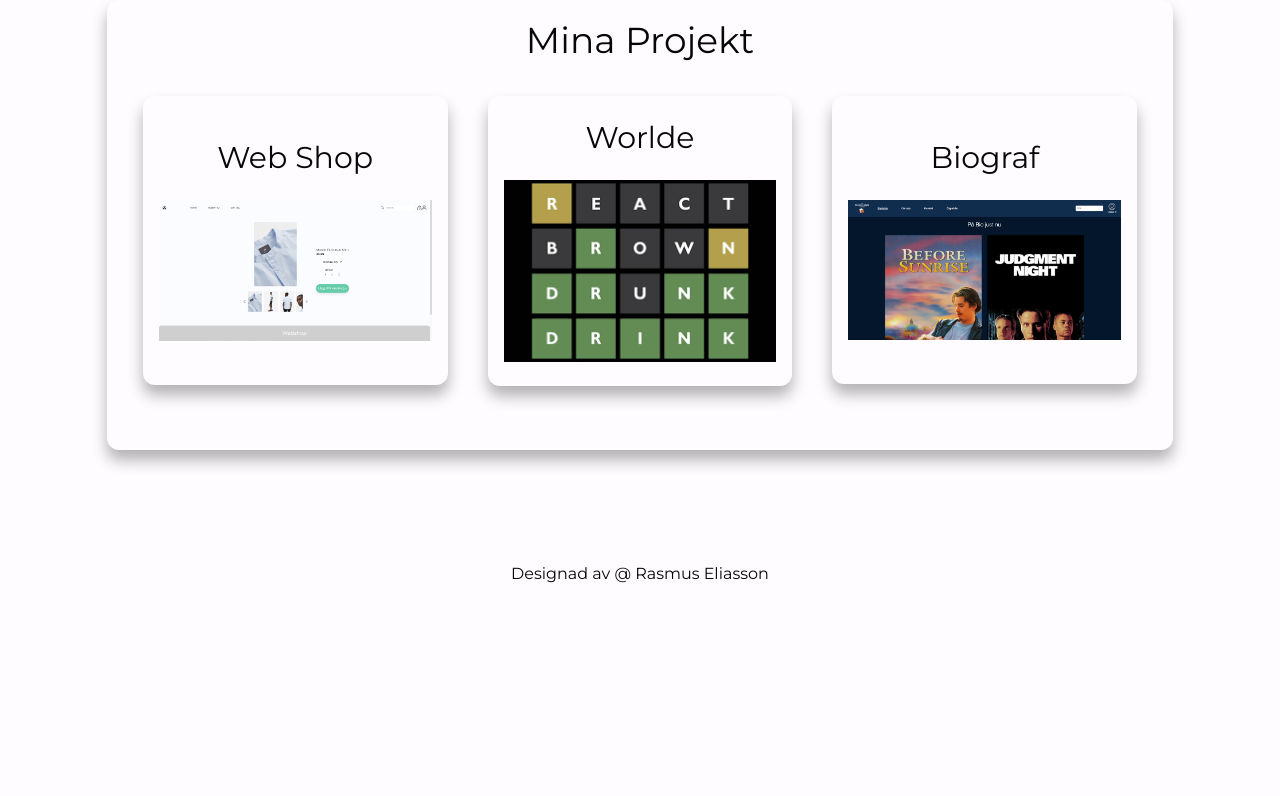
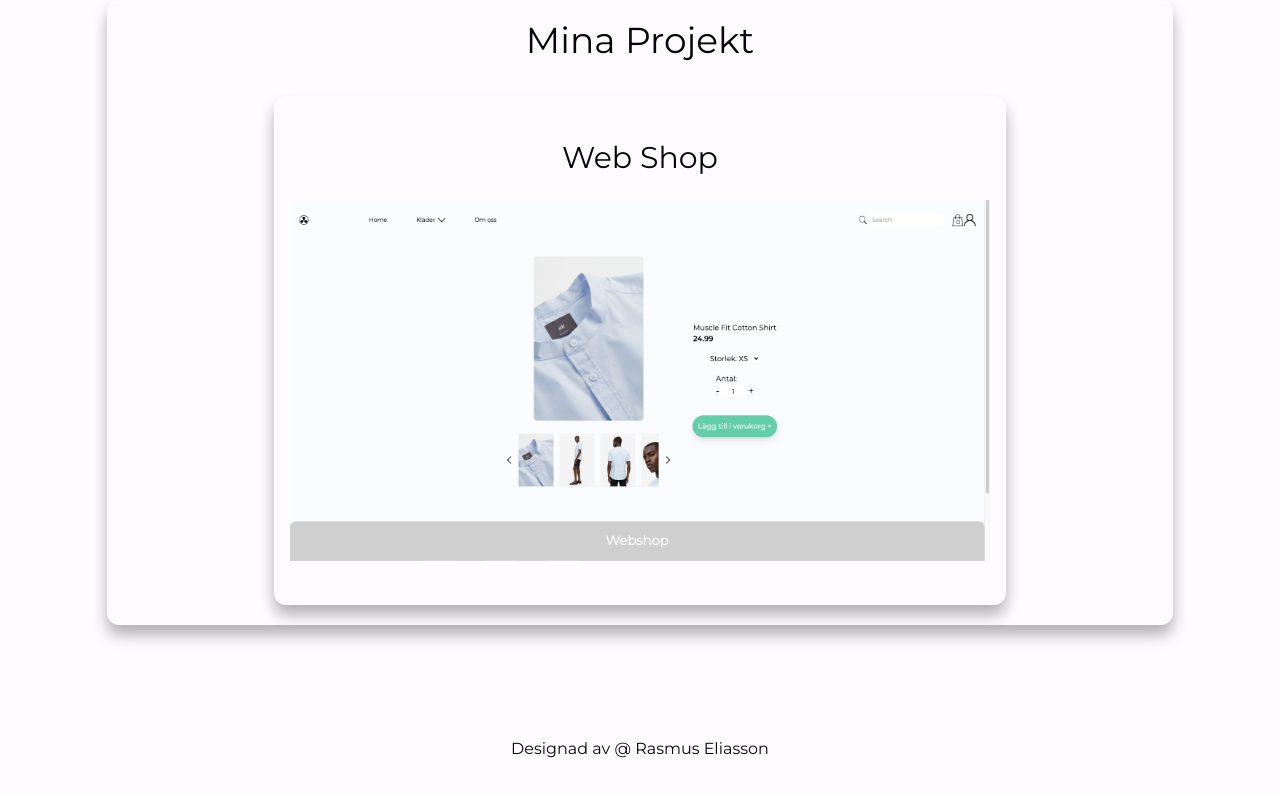
Before and after one commit to Rasmus3liasson/rasmus-portfolio, a Next.js app: page /components/Containers/Projects in a window 1280 px wide. Shown: the top 796 px of the page. Built offline with nearby package versions, Linux system fonts and the light colour scheme.

Commit message:
Refactor to utils function for project, and removed project to insert new ones

```diff
--- a/src/app/components/Containers/Projects/Cinema.tsx
+++ /dev/null
@@ -1,46 +0,0 @@
-import Image from "next/image";
-import Link from "next/link";
-import React from "react";
-
-export default function Cinema() {
-  return (
-    <section className="container container-scroll h-auto flex items-center justify-center w-full -mt-10 lg:mt-0">
-      <div className="w-full flex items-center flex-col justify-center relative group py-6">
-        <p className="text-3xl mb-6">Biograf</p>
-        <div>
-          <Image
-            src={"/cinema-image.png"}
-            alt="project of a cinema booking site"
-            width={700}
-            height={700}
-            className="hover:opacity-75"
-          />
-
-          <Link href="https://lulenorthernlightcinema.netlify.app">
-            <div className="absolute content-scroll inset-0 opacity-0 bg-colors-inputField group-hover:opacity-90 duration-200 flex flex-col py-2 text-colors-black rounded-lg">
-              <div className="mx-6">
-                <div>
-                  <article className="font-semibold">
-                    Detta är en biograf sida som jag bidragit till i ett
-                    gruppprojekt under min utbildning har byggt där man kan boka
-                    en film samt göra en platsbokning utav stolar som man vill
-                    boka för enskilt film tillfälle
-                  </article>
-                </div>
-                <div className="flex-flex-col items-start mt-5">
-                  <p className="overflow-hidden font-semibold">Tekniker:</p>
-                  <ul className="flex flex-col items-start justify-start">
-                    <li> ● Next (pages router)</li>
-                    <li> ● MongoDb Atlas</li>
-                    <li> ● Sass</li>
-                    <li> ● TypeScript</li>
-                  </ul>
-                </div>
-              </div>
-            </div>
-          </Link>
-        </div>
-      </div>
-    </section>
-  );
-}
--- a/src/app/components/Containers/Projects/WebShop.tsx
+++ b/src/app/components/Containers/Projects/WebShop.tsx
@@ -1,48 +1,22 @@
-import Image from "next/image";
-import Link from "next/link";
+import projectRender from "./utils/projectRender";
 
 export default function WebShop() {
+  const title = "Web Shop";
+  const imageSrc = "/web-shop-image.png";
+  const altText = "project of a cinema booking site";
+  const description =
+    " Detta är en webshop som låter användaren handla kläder. Datan som visas med kläderna kommer från ett api av HM. Som användare kan man även skapa ett konto med hjläp av Firebase med antingen egna uppgifter eller med ett google konto. Som sparar uppgiftera vid senare tillfälle vid betalningen som skapades med hjälp utav Stripe.";
+  const techniques = [
+    "Next (app router)",
+    "Firebase",
+    "Tailwind",
+    "TypeScript",
+    "Stripe",
+  ];
+
   return (
-    <section className="container container-scroll h-auto flex items-center justify-center w-full m-0 ">
-      <div className="w-full flex items-center flex-col justify-center relative group py-6">
-        <p className="text-3xl mb-6">Web Shop</p>
-        <div>
-          <Image
-            src={"/web-shop-image.png"}
-            alt="project of a cinema booking site"
-            width={700}
-            height={700}
-            className="hover:opacity-75"
-          />
-
-          <Link href="https://github.com/Rasmus3liasson/webshop">
-            <div className="absolute content-scroll inset-0 opacity-0 bg-colors-inputField group-hover:opacity-90 duration-200 flex flex-col py-2 text-colors-black rounded-lg">
-              <div className="mx-6">
-                <div>
-                  <article className="font-semibold">
-                    Detta är en webshop som låter användaren handla kläder.
-                    Datan som visas med kläderna kommer från ett api av HM. Som
-                    användare kan man även skapa ett konto med hjläp av Firebase
-                    med antingen egna uppgifter eller med ett google konto. Som
-                    sparar uppgiftera vid senare tillfälle vid betalningen som
-                    skapades med hjälp utav Stripe.
-                  </article>
-                </div>
-                <div className="flex-flex-col items-start mt-5">
-                  <p className="overflow-hidden font-semibold">Tekniker:</p>
-                  <ul className="flex flex-col items-start justify-start">
-                    <li> ● Next (app router)</li>
-                    <li> ● Firebase</li>
-                    <li> ● Tailwind</li>
-                    <li> ● TypeScript</li>
-                    <li> ● Stripe</li>
-                  </ul>
-                </div>
-              </div>
-            </div>
-          </Link>
-        </div>
-      </div>
+    <section>
+      {projectRender({ title, imageSrc, altText, description, techniques })}
     </section>
   );
 }
--- a/src/app/components/Containers/Projects/Wordle.tsx
+++ /dev/null
@@ -1,46 +0,0 @@
-import Image from "next/image";
-import Link from "next/link";
-import React from "react";
-
-export default function Wordle() {
-  return (
-    <section className="container container-scroll h-auto flex items-center justify-center w-full py-6">
-      <div className="w-full flex items-center flex-col justify-center relative group">
-        <p className="text-3xl mb-6">Worlde</p>
-        <div>
-          <Image
-            src={"/wordle-image.png"}
-            alt="project of a wordle clone I created"
-            width={700}
-            height={700}
-            className="hover:opacity-75"
-          />
-
-          <Link href="https://github.com/Rasmus3liasson/Wordle/tree/main/wordle-game">
-            <div className="absolute content-scroll inset-0 opacity-0 bg-colors-inputField group-hover:opacity-90 duration-200 flex flex-col py-2 text-colors-black rounded-lg">
-              <div className="mx-6">
-                <div>
-                  <article className="font-semibold">
-                    Detta är en klon utav spelat Worlde. Efter man har gissat
-                    det rätta ordet så får man möjlighet att skicka in sitt
-                    resultat till en highscore lista.
-                  </article>
-                </div>
-                <div className="flex-flex-col items-start mt-5">
-                  <p className="overflow-hidden font-semibold">Tekniker:</p>
-                  <ul className="flex flex-col items-start justify-start">
-                    <li> ● React</li>
-                    <li> ● MongoDb</li>
-                    <li> ● Tailwind</li>
-                    <li> ● TypeScript</li>
-                    <li> ● Jest</li>
-                  </ul>
-                </div>
-              </div>
-            </div>
-          </Link>
-        </div>
-      </div>
-    </section>
-  );
-}
--- a/src/app/components/Containers/Projects/page.tsx
+++ b/src/app/components/Containers/Projects/page.tsx
@@ -1,8 +1,7 @@
 "use client";
 
-import React, { useRef, useEffect, useState } from "react";
-import Wordle from "./Wordle";
-import Cinema from "./Cinema";
+import React, { useEffect, useRef, useState } from "react";
+
 import WebShop from "./WebShop";
 
 function useIntersectionObserver(ref: React.RefObject<Element>) {
@@ -37,12 +36,8 @@ function useIntersectionObserver(ref: React.RefObject<Element>) {
 }
 
 export default function Projects() {
-  const wordleRef = useRef(null);
-  const cinemaRef = useRef(null);
   const webShopRef = useRef(null);
 
-  const isWordleVisible = useIntersectionObserver(wordleRef);
-  const isCinemaVisible = useIntersectionObserver(cinemaRef);
   const isWebShopVisible = useIntersectionObserver(webShopRef);
 
   return (
@@ -56,18 +51,6 @@ export default function Projects() {
           >
             <WebShop />
           </div>
-          <div
-            className={`animate-start ${isWordleVisible && "show-project"}`}
-            ref={wordleRef}
-          >
-            <Wordle />
-          </div>
-          <div
-            className={`animate-start ${isCinemaVisible && "show-project"}`}
-            ref={cinemaRef}
-          >
-            <Cinema />
-          </div>
         </div>
       </div>
     </div>
--- /dev/null
+++ b/src/app/components/Containers/Projects/utils/projectRender.tsx
@@ -0,0 +1,54 @@
+
+import Image from "next/image";
+import Link from "next/link";
+
+interface Project {
+  title: string;
+  imageSrc: string;
+  altText: string;
+  description: string;
+  techniques: string[];
+}
+
+export default function projectRender({
+  title,
+  imageSrc,
+  altText,
+  description,
+  techniques,
+}: Project) {
+  return (
+    <section className="container container-scroll h-auto flex items-center justify-center w-full m-0 ">
+      <div className="w-full flex items-center flex-col justify-center relative group py-6">
+        <p className="text-3xl mb-6">{title}</p>
+        <div>
+          <Image
+            src={imageSrc}
+            alt={altText}
+            width={700}
+            height={700}
+            className="hover:opacity-75"
+          />
+
+          <Link href="https://github.com/Rasmus3liasson/webshop">
+            <div className="absolute content-scroll inset-0 opacity-0 bg-colors-inputField group-hover:opacity-90 duration-200 flex flex-col py-2 text-colors-black rounded-lg">
+              <div className="mx-6">
+                <div>
+                  <article className="font-semibold">{description}</article>
+                </div>
+                <div className="flex-flex-col items-start mt-5">
+                  <p className="overflow-hidden font-semibold">Tekniker:</p>
+                  <ul className="flex flex-col items-start justify-start">
+                    {techniques.map((technique, index) => (
+                      <li key={index}> ● {technique}</li>
+                    ))}
+                  </ul>
+                </div>
+              </div>
+            </div>
+          </Link>
+        </div>
+      </div>
+    </section>
+  );
+}
```
